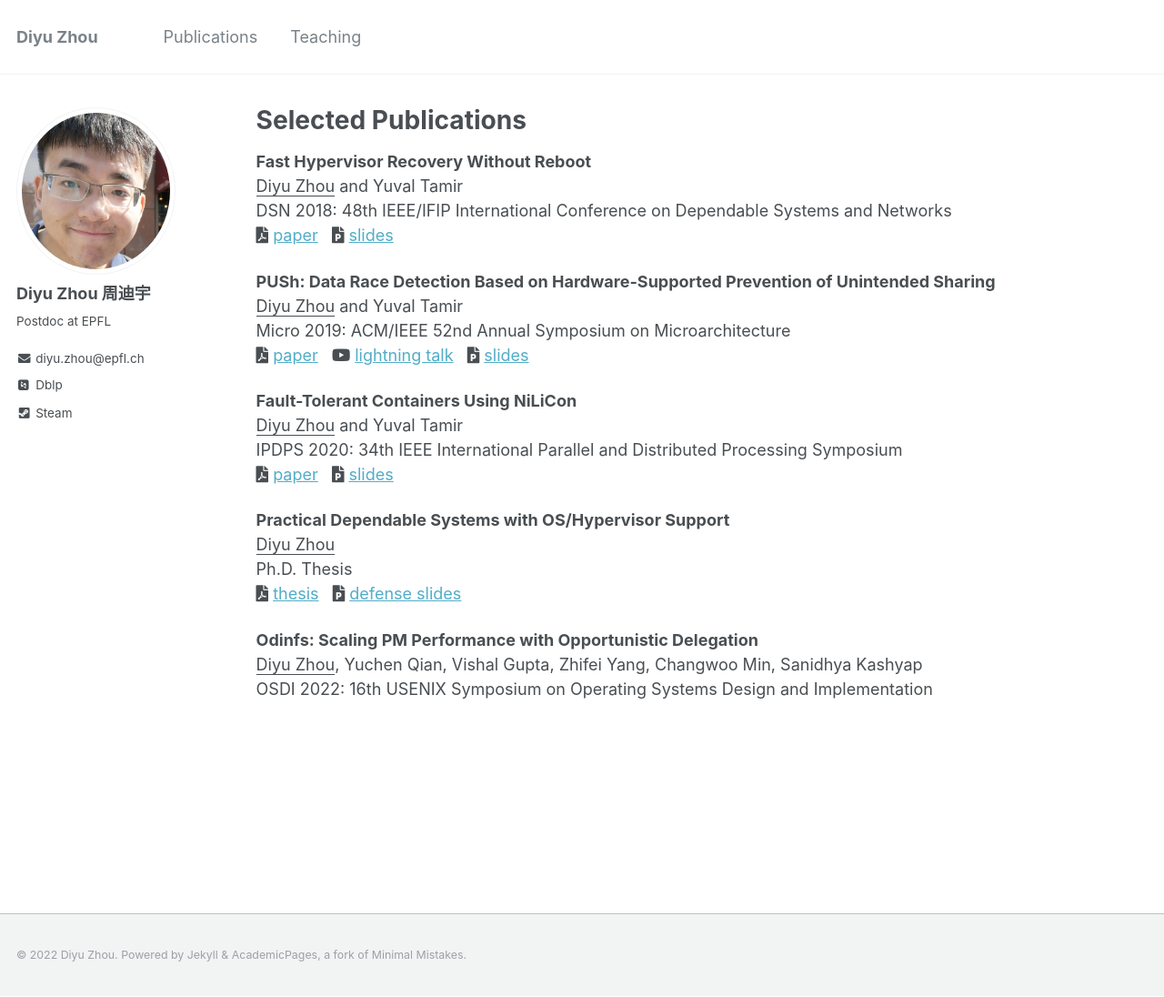
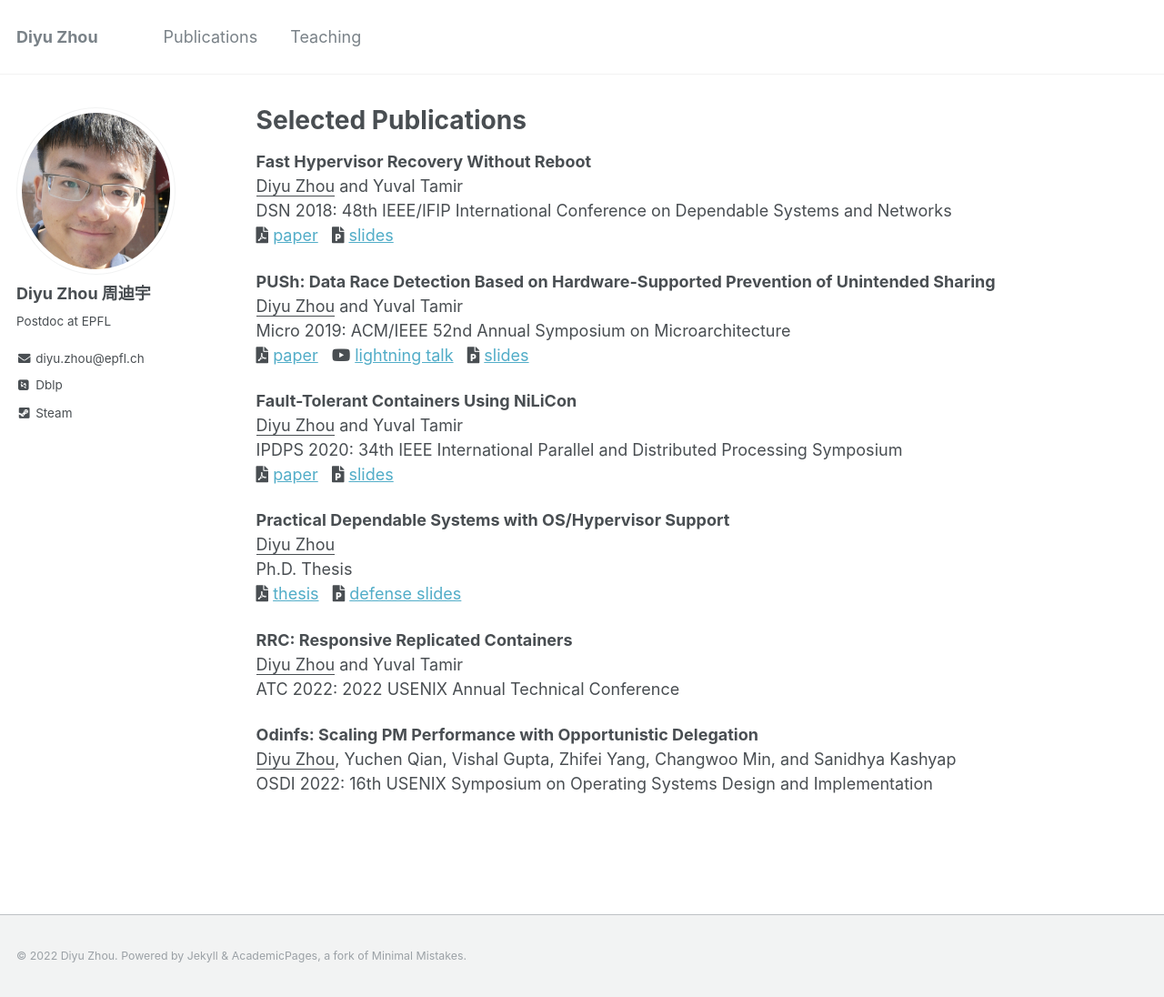
Before and after one commit to zhou-diyu/zhou-diyu.github.io, a Jekyll site: the page built from _pages/publications.md, in a window 1280 px wide and 1096 px high. Shown: the whole window at 91% size. Built offline with Jekyll 4.4.1, drawn with Linux system fonts in a browser that asks for light colours; some web fonts are replaced.

Commit message:
Update publications.md

```diff
--- a/_pages/publications.md
+++ b/_pages/publications.md
@@ -33,8 +33,12 @@ Ph.D. Thesis \
 <i class="fas fa-file-pdf" aria-hidden="true"></i> [thesis](/files/thesis.pdf)
 &nbsp; <i class="fas fa-file-powerpoint"></i> [defense slides](/files/defense.pptx)
 
+**RRC: Responsive Replicated Containers** \
+<ins>Diyu Zhou</ins> and Yuval Tamir \
+ATC 2022: 2022 USENIX Annual Technical Conference
+
 **Odinfs: Scaling PM Performance with Opportunistic Delegation** \
-<ins>Diyu Zhou</ins>, Yuchen Qian, Vishal Gupta, Zhifei Yang, Changwoo Min, Sanidhya Kashyap \
+<ins>Diyu Zhou</ins>, Yuchen Qian, Vishal Gupta, Zhifei Yang, Changwoo Min, and Sanidhya Kashyap \
 OSDI 2022: 16th USENIX Symposium on Operating Systems Design and Implementation
 
 <!---
```
Also changed, not shown: other parts of _pages/publications.md (+0 -6 lines).
